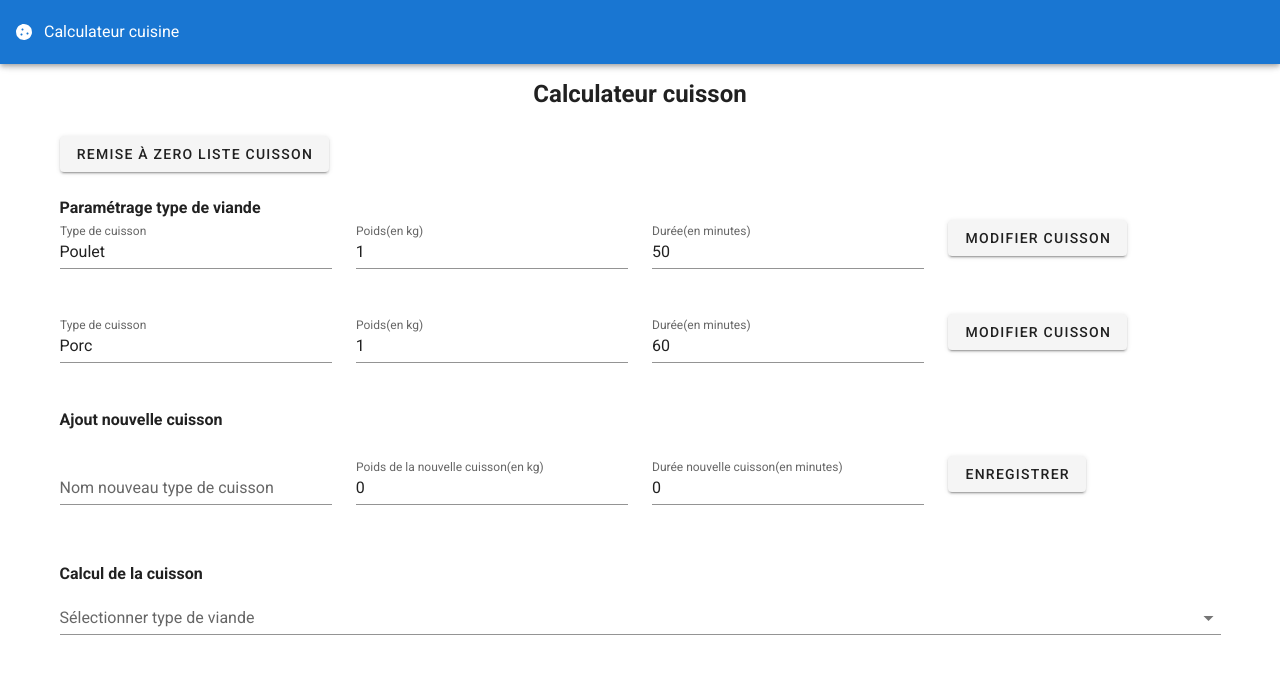
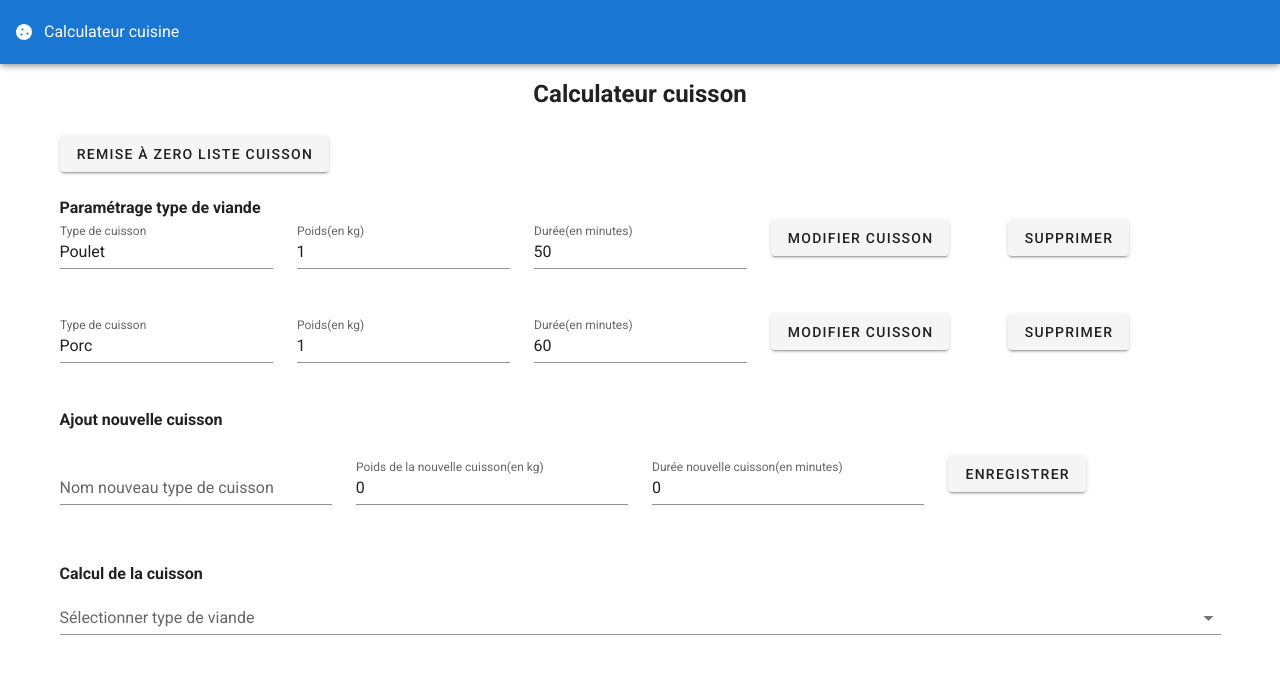
Before and after one commit to kqesar/calculateur-cuisson, a Vue app: page / in a window 1280 px wide. Shown: the top 674 px of the page. Built offline with nearby package versions, Linux system fonts and the light colour scheme.

Commit message:
feat():Add a button to remove a cuisson

```diff
--- a/src/views/Home.vue
+++ b/src/views/Home.vue
@@ -16,7 +16,7 @@
                     <h4>Paramétrage type de viande</h4>
                     <v-row v-for="(cuisson, index) in listCuissons" :key="index">
                         <v-col>
-                            <v-text-field readonly v-model="cuisson.name" label="Type de cuisson"></v-text-field>
+                            <v-text-field v-model.trim="cuisson.name" label="Type de cuisson"></v-text-field>
                         </v-col>
                         <v-col>
                             <v-text-field v-model.number="cuisson.weight" label="Poids(en kg)"></v-text-field>
@@ -26,6 +26,9 @@
                         </v-col>
                         <v-col>
                             <v-btn @click="updateCuisson()">Modifier cuisson</v-btn>
+                        </v-col>
+                        <v-col>
+                            <v-btn @click="deleteCuisson(index)">Supprimer</v-btn>
                         </v-col>
                     </v-row>
                     <v-row class="mt-3">
@@ -83,12 +86,12 @@ export default class Home extends Vue {
     get displayDureeCuisson(): string {
         const heure = Math.floor(this.dureeCuisson / 60)
         const minutes = Math.floor(this.dureeCuisson - (heure * 60))
-        return `${heure} h ${minutes} (${this.dureeCuisson} minutes)`
+        return `${heure} h ${minutes}(${this.dureeCuisson} minutes)`
     }
 
-    initializeForm (): void {
+    initializeForm(): void {
         let cuissons: Cuisson[]
-        if (!localStorage.getItem('cuissons')) {
+        if(!localStorage.getItem('cuissons')) {
             cuissons = [
                 {
                     // Duration in minutes
@@ -117,7 +120,7 @@ export default class Home extends Vue {
         })
     }
 
-    changePoidsCuisson (): void {
+    changePoidsCuisson(): void {
         const cuisson = this.listCuissons.find(cuisson => {
             return cuisson.name === this.typeCuisson
         })
@@ -126,11 +129,17 @@ export default class Home extends Vue {
         }
     }
 
-    updateCuisson (): void {
+    updateCuisson(): void {
         localStorage.setItem('cuissons', JSON.stringify(this.listCuissons))
     }
 
-    saveCuisson (): void {
+    deleteCuisson(index: number): void {
+        this.listCuissons.splice(index)
+        localStorage.setItem('cuissons', JSON.stringify(this.listCuissons))
+        this.initializeForm()
+    }
+
+    saveCuisson(): void {
         this.listTypeCuisson.push(this.newTypeCuisson.name)
         this.listCuissons.push(this.newTypeCuisson)
         localStorage.setItem('cuissons', JSON.stringify(this.listCuissons))
@@ -162,7 +171,7 @@ export default class Home extends Vue {
         this.initializeForm()
     }
 
-    created (): void {
+    created(): void {
         this.initializeForm()
     }
 }
```
